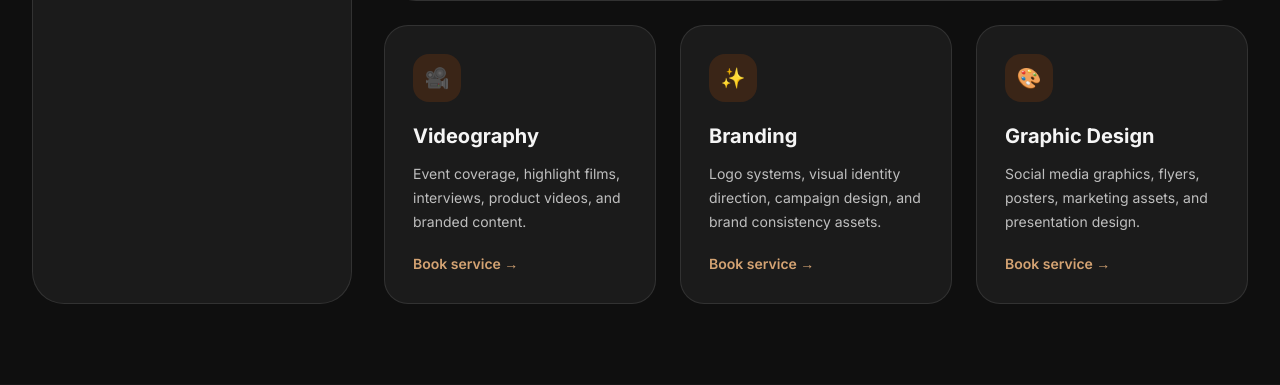
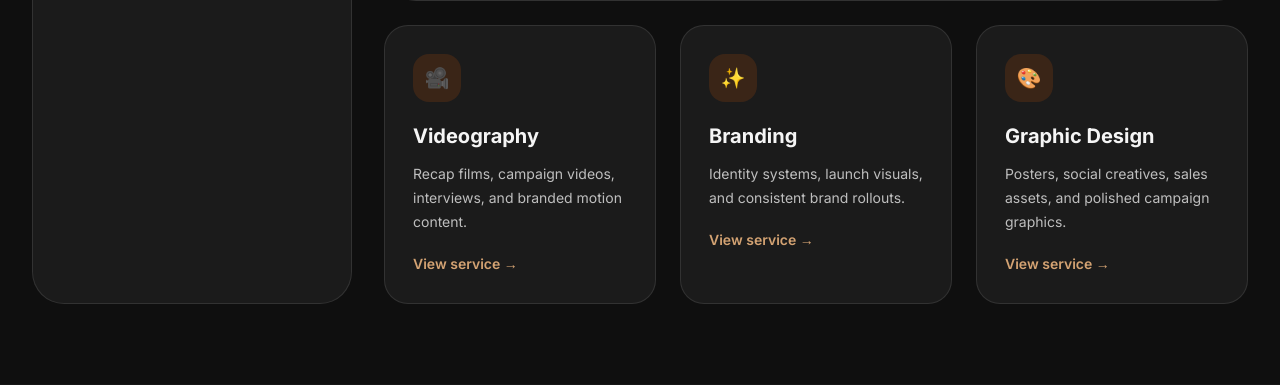
Before and after one commit to DengAchiek/sudpix, a Django app: page /services/ in a window 1280 px wide. Shown: the part 1828-2213 px from the top of the page. Run offline with Django 5.2, Linux system fonts and the light colour scheme; some libraries are stand-ins or nearby versions.

Commit message:
Make services browser link to service details

```diff
--- a/apps/services/urls.py
+++ b/apps/services/urls.py
@@ -6,4 +6,5 @@ app_name = "services"
 
 urlpatterns = [
     path("", ServiceListView.as_view(), name="list"),
+    path("<slug:service_slug>/", ServiceListView.as_view(), name="detail"),
 ]
--- a/apps/services/views.py
+++ b/apps/services/views.py
@@ -1,4 +1,199 @@
+from django.http import Http404
 from django.views.generic import TemplateView
+
+
+SERVICE_DATA = [
+    {
+        "slug": "photography",
+        "name": "Photography",
+        "badge": "Photography Services",
+        "heading": "Professional photography for events, products, portraits, and campaigns",
+        "description": (
+            "We create polished photo content that helps businesses market better, "
+            "individuals preserve moments, and brands present themselves with confidence."
+        ),
+        "included": [
+            "Edited high-resolution files",
+            "Online preview gallery",
+            "Organized client folders",
+            "Download-ready delivery",
+        ],
+        "best_for": [
+            "Weddings and events",
+            "Product shoots",
+            "Corporate campaigns",
+            "Personal portraits",
+        ],
+        "packages_heading": "Photography Packages",
+        "book_label": "Book Photography",
+        "book_service": "Photography",
+        "teaser": "Portraits, events, product shoots, and visual campaigns with polished delivery.",
+        "icon": "📸",
+        "packages": [
+            {
+                "name": "Starter Shoot",
+                "price": "KES 12,000",
+                "description": "Best for portraits, product mini shoots, and quick sessions.",
+                "highlighted": False,
+            },
+            {
+                "name": "Business Package",
+                "price": "KES 35,000",
+                "description": "Designed for campaigns, corporate shoots, and structured visual content.",
+                "highlighted": True,
+            },
+            {
+                "name": "Enterprise / Event",
+                "price": "Custom Quote",
+                "description": "Full-day or multi-day event coverage with custom requirements.",
+                "highlighted": False,
+            },
+        ],
+    },
+    {
+        "slug": "videography",
+        "name": "Videography",
+        "badge": "Videography Services",
+        "heading": "Cinematic videography for launches, events, interviews, and branded storytelling",
+        "description": (
+            "SudPix produces story-led video content designed to capture atmosphere, "
+            "communicate brand value, and give every campaign a polished moving-image presence."
+        ),
+        "included": [
+            "Edited highlight or feature video",
+            "Audio cleanup and pacing polish",
+            "Social cutdowns for promo use",
+            "Ready-to-share delivery formats",
+        ],
+        "best_for": [
+            "Event recap films",
+            "Brand stories and launches",
+            "Interviews and testimonials",
+            "Social media promo content",
+        ],
+        "packages_heading": "Videography Packages",
+        "book_label": "Book Videography",
+        "book_service": "Videography",
+        "teaser": "Recap films, campaign videos, interviews, and branded motion content.",
+        "icon": "🎥",
+        "packages": [
+            {
+                "name": "Highlight Reel",
+                "price": "KES 18,000",
+                "description": "A short polished recap for launches, parties, and intimate events.",
+                "highlighted": False,
+            },
+            {
+                "name": "Brand Story Package",
+                "price": "KES 45,000",
+                "description": "Ideal for campaigns, interviews, and structured marketing videos.",
+                "highlighted": True,
+            },
+            {
+                "name": "Full Event Coverage",
+                "price": "Custom Quote",
+                "description": "Multi-camera or extended event filming with custom edit deliverables.",
+                "highlighted": False,
+            },
+        ],
+    },
+    {
+        "slug": "branding",
+        "name": "Branding",
+        "badge": "Branding Services",
+        "heading": "Strategic branding systems that help businesses look clear, premium, and memorable",
+        "description": (
+            "We shape cohesive identities that align visuals, tone, and rollout assets so your "
+            "brand shows up consistently across every client touchpoint."
+        ),
+        "included": [
+            "Logo and identity direction",
+            "Brand color and typography system",
+            "Core social and marketing assets",
+            "Guided rollout recommendations",
+        ],
+        "best_for": [
+            "New business launches",
+            "Rebrands and refreshes",
+            "Campaign identity systems",
+            "Growing service businesses",
+        ],
+        "packages_heading": "Branding Packages",
+        "book_label": "Book Branding",
+        "book_service": "Branding",
+        "teaser": "Identity systems, launch visuals, and consistent brand rollouts.",
+        "icon": "✨",
+        "packages": [
+            {
+                "name": "Identity Starter",
+                "price": "KES 20,000",
+                "description": "Perfect for founders who need a confident visual identity foundation.",
+                "highlighted": False,
+            },
+            {
+                "name": "Brand System",
+                "price": "KES 55,000",
+                "description": "A fuller identity package with rollout assets for marketing consistency.",
+                "highlighted": True,
+            },
+            {
+                "name": "Campaign / Rebrand",
+                "price": "Custom Quote",
+                "description": "Built for complex rebrands, activations, and audience-facing campaigns.",
+                "highlighted": False,
+            },
+        ],
+    },
+    {
+        "slug": "graphic-design",
+        "name": "Graphic Design",
+        "badge": "Graphic Design Services",
+        "heading": "Design support for marketing, promotions, launches, and everyday brand communication",
+        "description": (
+            "From social graphics to print-ready collateral, we create design assets that help "
+            "your message stay sharp, consistent, and easy to recognize."
+        ),
+        "included": [
+            "Social and campaign graphics",
+            "Print-ready poster and flyer layouts",
+            "Presentation and promo assets",
+            "Organized export delivery",
+        ],
+        "best_for": [
+            "Event promotions",
+            "Marketing campaigns",
+            "Sales decks and presentations",
+            "Retail and product launches",
+        ],
+        "packages_heading": "Graphic Design Packages",
+        "book_label": "Book Graphic Design",
+        "book_service": "Graphic Design",
+        "teaser": "Posters, social creatives, sales assets, and polished campaign graphics.",
+        "icon": "🎨",
+        "packages": [
+            {
+                "name": "Promo Kit",
+                "price": "KES 8,000",
+                "description": "A focused set of campaign or event graphics for quick rollout.",
+                "highlighted": False,
+            },
+            {
+                "name": "Marketing Suite",
+                "price": "KES 22,000",
+                "description": "Best for brands that need a coordinated batch of polished design assets.",
+                "highlighted": True,
+            },
+            {
+                "name": "Ongoing Design Support",
+                "price": "Custom Quote",
+                "description": "Flexible monthly or campaign-based design support built around your needs.",
+                "highlighted": False,
+            },
+        ],
+    },
+]
+
+SERVICE_LOOKUP = {service["slug"]: service for service in SERVICE_DATA}
 
 
 class ServiceListView(TemplateView):
@@ -6,46 +201,17 @@ class ServiceListView(TemplateView):
 
     def get_context_data(self, **kwargs):
         context = super().get_context_data(**kwargs)
+        active_slug = self.kwargs.get("service_slug") or SERVICE_DATA[0]["slug"]
+        active_service = SERVICE_LOOKUP.get(active_slug)
+        if active_service is None:
+            raise Http404("Service not found.")
+
         context.update(
             {
-                "service_categories": [
-                    "Photography",
-                    "Videography",
-                    "Branding",
-                    "Graphic Design",
-                ],
-                "featured_service": {
-                    "title": "Photography Services",
-                    "description": "Professional photography for events, products, portraits, and campaigns.",
-                    "included": [
-                        "Edited high-resolution files",
-                        "Online preview gallery",
-                        "Organized client folders",
-                        "Download-ready delivery",
-                    ],
-                    "best_for": [
-                        "Weddings and events",
-                        "Product shoots",
-                        "Corporate campaigns",
-                        "Personal portraits",
-                    ],
-                },
-                "packages": [
-                    {
-                        "name": "Starter Shoot",
-                        "price": "KES 12,000",
-                        "description": "Best for portraits, product mini shoots, and quick sessions.",
-                    },
-                    {
-                        "name": "Business Package",
-                        "price": "KES 35,000",
-                        "description": "Designed for campaigns, corporate shoots, and structured visual content.",
-                    },
-                    {
-                        "name": "Enterprise / Event",
-                        "price": "Custom Quote",
-                        "description": "Full-day or multi-day event coverage with custom requirements.",
-                    },
+                "service_categories": SERVICE_DATA,
+                "active_service": active_service,
+                "related_services": [
+                    service for service in SERVICE_DATA if service["slug"] != active_service["slug"]
                 ],
             }
         )
--- a/templates/services/list.html
+++ b/templates/services/list.html
@@ -30,10 +30,15 @@
     <aside class="rounded-[2rem] border border-white/10 bg-secondary p-6">
       <p class="text-sm font-semibold uppercase tracking-[0.2em] text-gold">Browse Services</p>
       <div class="mt-5 space-y-3">
-        <button class="w-full rounded-2xl border border-gold/30 bg-gold/10 px-4 py-3 text-left font-semibold text-gold">Photography</button>
-        <button class="w-full rounded-2xl border border-white/10 bg-white/5 px-4 py-3 text-left font-semibold text-soft/85">Videography</button>
-        <button class="w-full rounded-2xl border border-white/10 bg-white/5 px-4 py-3 text-left font-semibold text-soft/85">Branding</button>
-        <button class="w-full rounded-2xl border border-white/10 bg-white/5 px-4 py-3 text-left font-semibold text-soft/85">Graphic Design</button>
+        {% for service in service_categories %}
+        <a
+          href="{% url 'services:detail' service.slug %}#service-detail"
+          class="block w-full rounded-2xl border px-4 py-3 text-left font-semibold transition {% if service.slug == active_service.slug %}border-gold/30 bg-gold/10 text-gold{% else %}border-white/10 bg-white/5 text-soft/85 hover:border-gold/30 hover:bg-gold/5 hover:text-gold{% endif %}"
+          {% if service.slug == active_service.slug %}aria-current="page"{% endif %}
+        >
+          {{ service.name }}
+        </a>
+        {% endfor %}
       </div>
 
       <div class="mt-8 rounded-3xl border border-white/10 bg-primary p-5">
@@ -48,93 +53,65 @@
     </aside>
 
     <div class="space-y-6">
-      <article class="overflow-hidden rounded-[2rem] border border-white/10 bg-secondary">
+      <article id="service-detail" class="overflow-hidden rounded-[2rem] border border-white/10 bg-secondary">
         <div class="grid lg:grid-cols-[1.1fr_0.9fr]">
           <div class="p-8 lg:p-10">
-            <span class="inline-flex rounded-full border border-gold/30 bg-gold/10 px-3 py-1 text-xs font-semibold uppercase tracking-[0.2em] text-gold">Photography Services</span>
-            <h3 class="mt-5 text-3xl font-bold">Professional photography for events, products, portraits, and campaigns</h3>
+            <span class="inline-flex rounded-full border border-gold/30 bg-gold/10 px-3 py-1 text-xs font-semibold uppercase tracking-[0.2em] text-gold">{{ active_service.badge }}</span>
+            <h3 class="mt-5 text-3xl font-bold">{{ active_service.heading }}</h3>
             <p class="mt-5 text-sm leading-7 text-soft/75">
-              We create polished photo content that helps businesses market better, individuals preserve moments, and brands present themselves with confidence.
+              {{ active_service.description }}
             </p>
             <div class="mt-8 grid gap-4 sm:grid-cols-2">
               <div class="rounded-2xl bg-white/5 p-4">
                 <p class="text-sm font-semibold text-gold">Included</p>
                 <ul class="mt-3 space-y-2 text-sm text-soft/75">
-                  <li>• Edited high-resolution files</li>
-                  <li>• Online preview gallery</li>
-                  <li>• Organized client folders</li>
-                  <li>• Download-ready delivery</li>
+                  {% for item in active_service.included %}
+                  <li>• {{ item }}</li>
+                  {% endfor %}
                 </ul>
               </div>
               <div class="rounded-2xl bg-white/5 p-4">
                 <p class="text-sm font-semibold text-gold">Best For</p>
                 <ul class="mt-3 space-y-2 text-sm text-soft/75">
-                  <li>• Weddings and events</li>
-                  <li>• Product shoots</li>
-                  <li>• Corporate campaigns</li>
-                  <li>• Personal portraits</li>
+                  {% for item in active_service.best_for %}
+                  <li>• {{ item }}</li>
+                  {% endfor %}
                 </ul>
               </div>
             </div>
             <div class="mt-8 flex flex-wrap gap-4">
-              <a href="{% url 'bookings:create' %}" class="rounded-full bg-accent px-6 py-3 font-semibold text-white shadow-glow">Book Photography</a>
+              <a href="{% url 'bookings:create' %}?service={{ active_service.book_service|urlencode }}" class="rounded-full bg-accent px-6 py-3 font-semibold text-white shadow-glow">{{ active_service.book_label }}</a>
               <a href="{% url 'portfolio:list' %}" class="rounded-full border border-white/15 px-6 py-3 font-semibold hover:border-gold/50 hover:text-gold">View Related Work</a>
             </div>
           </div>
           <div id="service-packages" class="border-l border-white/10 bg-primary p-8 lg:p-10">
-            <p class="text-sm font-semibold uppercase tracking-[0.2em] text-gold">Photography Packages</p>
+            <p class="text-sm font-semibold uppercase tracking-[0.2em] text-gold">{{ active_service.packages_heading }}</p>
             <div class="mt-5 space-y-4">
-              <div class="rounded-3xl border border-white/10 bg-white/5 p-5">
+              {% for package in active_service.packages %}
+              <div class="rounded-3xl border p-5 {% if package.highlighted %}border-gold/30 bg-gold/10{% else %}border-white/10 bg-white/5{% endif %}">
                 <div class="flex items-start justify-between gap-4">
                   <div>
-                    <h4 class="text-lg font-bold">Starter Shoot</h4>
-                    <p class="mt-2 text-sm text-soft/70">Best for portraits, product mini shoots, and quick sessions.</p>
+                    <h4 class="text-lg font-bold">{{ package.name }}</h4>
+                    <p class="mt-2 text-sm {% if package.highlighted %}text-soft/75{% else %}text-soft/70{% endif %}">{{ package.description }}</p>
                   </div>
-                  <span class="text-lg font-bold text-gold">KES 12,000</span>
+                  <span class="text-lg font-bold text-gold">{{ package.price }}</span>
                 </div>
               </div>
-              <div class="rounded-3xl border border-gold/30 bg-gold/10 p-5">
-                <div class="flex items-start justify-between gap-4">
-                  <div>
-                    <h4 class="text-lg font-bold">Business Package</h4>
-                    <p class="mt-2 text-sm text-soft/75">Designed for campaigns, corporate shoots, and structured visual content.</p>
-                  </div>
-                  <span class="text-lg font-bold text-gold">KES 35,000</span>
-                </div>
-              </div>
-              <div class="rounded-3xl border border-white/10 bg-white/5 p-5">
-                <div class="flex items-start justify-between gap-4">
-                  <div>
-                    <h4 class="text-lg font-bold">Enterprise / Event</h4>
-                    <p class="mt-2 text-sm text-soft/70">Full-day or multi-day event coverage with custom requirements.</p>
-                  </div>
-                  <span class="text-lg font-bold text-gold">Custom Quote</span>
-                </div>
-              </div>
+              {% endfor %}
             </div>
           </div>
         </div>
       </article>
 
       <div class="grid gap-6 md:grid-cols-3">
-        <article class="rounded-3xl border border-white/10 bg-secondary p-7">
-          <div class="flex h-12 w-12 items-center justify-center rounded-2xl bg-accent/15 text-xl text-accent">🎥</div>
-          <h3 class="mt-5 text-xl font-bold">Videography</h3>
-          <p class="mt-3 text-sm leading-6 text-soft/75">Event coverage, highlight films, interviews, product videos, and branded content.</p>
-          <a href="{% url 'bookings:create' %}" class="mt-5 inline-block text-sm font-semibold text-gold">Book service →</a>
-        </article>
-        <article class="rounded-3xl border border-white/10 bg-secondary p-7">
-          <div class="flex h-12 w-12 items-center justify-center rounded-2xl bg-accent/15 text-xl text-accent">✨</div>
-          <h3 class="mt-5 text-xl font-bold">Branding</h3>
-          <p class="mt-3 text-sm leading-6 text-soft/75">Logo systems, visual identity direction, campaign design, and brand consistency assets.</p>
-          <a href="{% url 'bookings:create' %}" class="mt-5 inline-block text-sm font-semibold text-gold">Book service →</a>
-        </article>
-        <article class="rounded-3xl border border-white/10 bg-secondary p-7">
-          <div class="flex h-12 w-12 items-center justify-center rounded-2xl bg-accent/15 text-xl text-accent">🎨</div>
-          <h3 class="mt-5 text-xl font-bold">Graphic Design</h3>
-          <p class="mt-3 text-sm leading-6 text-soft/75">Social media graphics, flyers, posters, marketing assets, and presentation design.</p>
-          <a href="{% url 'bookings:create' %}" class="mt-5 inline-block text-sm font-semibold text-gold">Book service →</a>
-        </article>
+        {% for service in related_services %}
+        <a href="{% url 'services:detail' service.slug %}#service-detail" class="block rounded-3xl border border-white/10 bg-secondary p-7 transition hover:-translate-y-1 hover:border-gold/30 hover:bg-secondary/80">
+          <div class="flex h-12 w-12 items-center justify-center rounded-2xl bg-accent/15 text-xl text-accent">{{ service.icon }}</div>
+          <h3 class="mt-5 text-xl font-bold">{{ service.name }}</h3>
+          <p class="mt-3 text-sm leading-6 text-soft/75">{{ service.teaser }}</p>
+          <span class="mt-5 inline-block text-sm font-semibold text-gold">View service →</span>
+        </a>
+        {% endfor %}
       </div>
     </div>
   </div>
```
Also changed, not shown: apps/services/tests.py (+15 -0 lines).
